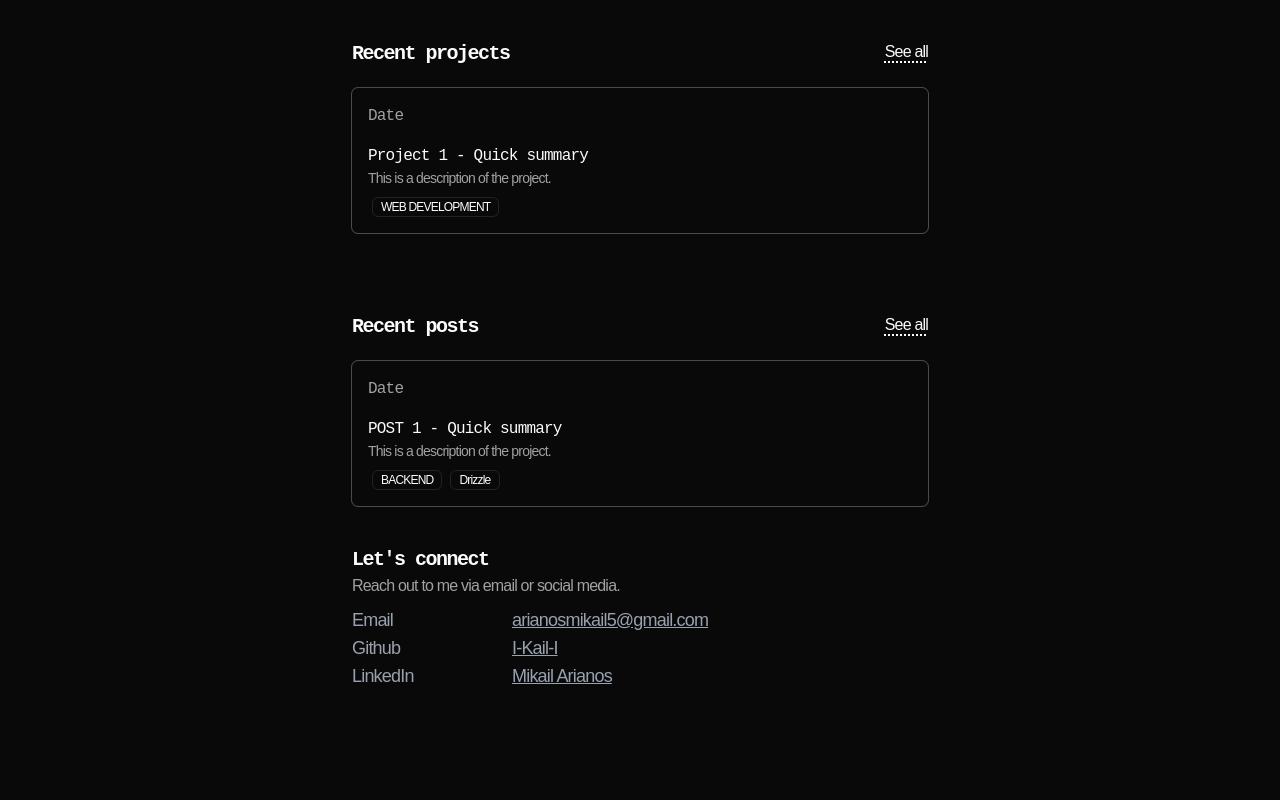
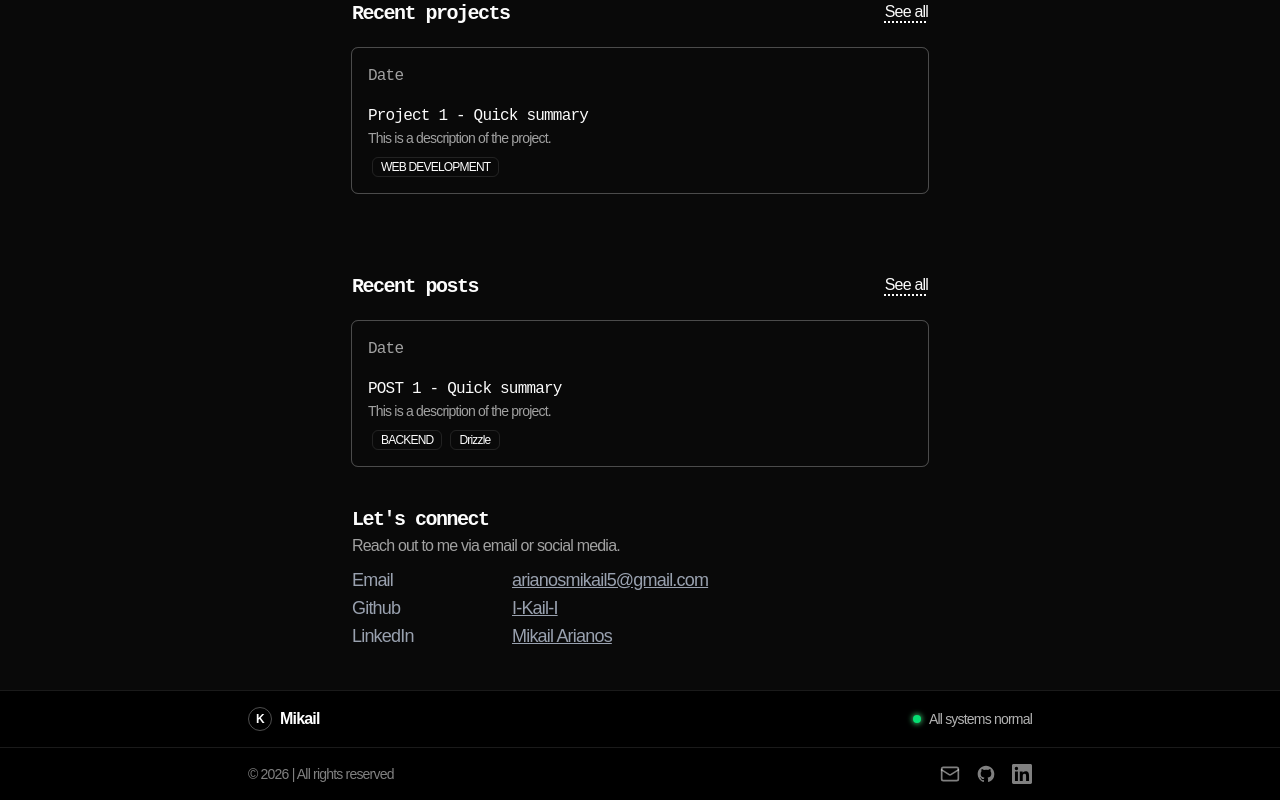
Before and after one commit to I-Kail-I/my-portofolio, a Next.js app in the folder frontend/: page / in a window 1280 px wide. Shown: the part 928-1728 px from the top of the page. Before the commit the page ends 1658 px from the top, so only its background shows below. Built offline with nearby package versions, Linux system fonts and the light colour scheme.

Commit message:
feat: adding new sidebar for admin pages and footer, and also hides the main navbar and footer when it was in admin pages

```diff
--- a/frontend/src/app/layout.jsx
+++ b/frontend/src/app/layout.jsx
@@ -1,8 +1,6 @@
 import { Geist, Geist_Mono } from "next/font/google"
 import "./globals.css"
-import { ThemeProvider } from "@/components/ui/theme-provider"
-import Navbar from "@/components/layout/navbar"
-import ClickSpark from "@/components/ui/click-spark"
+import Layout from "@/components/layout/layout"
 
 const geistSans = Geist({
   variable: "--font-geist-sans",
@@ -28,19 +26,9 @@ export default function RootLayout({ children }) {
         className={`${geistSans.variable} ${geistMono.variable} h-full antialiased`}
       >
         <body>
-          <ThemeProvider
-            attribute="class"
-            defaultTheme="dark"
-            enableSystem
-            disableTransitionOnChange
-          >
-            <Navbar />
-            <main className="w-full max-w-xl px-8 sm:px-0 mx-auto mt-15 py-10 min-h-screen">
-              <ClickSpark>
-                {children}
-              </ClickSpark>
-            </main>
-          </ThemeProvider>
+          <Layout>
+            {children}
+          </Layout>
         </body>
       </html>
     </>
--- /dev/null
+++ b/frontend/src/components/layout/app-sidebar.jsx
@@ -0,0 +1,35 @@
+"use client"
+
+import react, { useState } from "react"
+import {
+  Sidebar,
+  SidebarContent,
+  SidebarFooter,
+  SidebarGroup,
+  SidebarHeader,
+} from "@/components/ui/sidebar"
+import { SidebarTrigger } from "@/components/ui/sidebar"
+
+export default function AppSidebar() {
+  const [isOpen, setIsOpen] = useState(true)
+
+  return (
+    <>
+      <Sidebar>
+        <SidebarHeader />
+        <SidebarContent>
+          <SidebarGroup />
+          <SidebarGroup />
+        </SidebarContent>
+        <SidebarFooter />
+      </Sidebar>
+
+      <SidebarTrigger
+        className={`absolute top-4 left-4 z-10 transition-transform duration-350 cursor-pointer ${isOpen ? "translate-x-61" : "translate-x-0"}`}
+        onClick={() => {
+          setIsOpen(!isOpen)
+        }}
+      />
+    </>
+  )
+}
--- /dev/null
+++ b/frontend/src/components/layout/footer.jsx
@@ -0,0 +1,76 @@
+import React from "react"
+import { Button } from "@/components/ui/button"
+import { ArrowUp, ChevronUp, Mail } from "lucide-react"
+import { motion } from "framer-motion"
+
+{
+  /* <Button variant="destructive" className="group relative cursor-pointer">
+  <ChevronUp className="h-4 w-4 scale-100 opacity-100 transition-all duration-200 group-hover:scale-75 group-hover:opacity-0" />
+  <ArrowUp className="absolute h-4 w-4 scale-75 opacity-0 transition-all duration-200 group-hover:scale-100 group-hover:opacity-100" />
+</Button> */
+}
+
+export default function Footer() {
+  return (
+    <footer className="border-t border-white/10 bg-black text-white">
+      <div className="mx-auto flex max-w-5xl items-center justify-between px-30 py-4">
+        <div className="flex items-center gap-2 font-semibold">
+          <div className="flex h-6 w-6 items-center justify-center rounded-full border border-white/30 text-xs">
+            K
+          </div>
+          Mikail
+        </div>
+
+        <div className="flex items-center gap-2 text-sm text-white/70">
+          <motion.span
+            className="h-2 w-2 rounded-full bg-green-400"
+            animate={{
+              boxShadow: [
+                "0 0 4px 1px rgb(74 222 128 / 0.6)",
+                "0 0 10px 4px rgb(74 222 128 / 0.9)",
+                "0 0 4px 1px rgb(74 222 128 / 0.6)",
+              ],
+            }}
+            transition={{
+              duration: 2,
+              repeat: Infinity,
+              ease: "easeInOut",
+            }}
+          />
+          All systems normal
+        </div>
+      </div>
+
+      <div className="border-t border-white/10" />
+
+      <div className="mx-auto flex max-w-5xl items-center justify-between px-30 py-4">
+        <p className="text-sm text-white/50">© 2026 | All rights reserved</p>
+
+        <div className="flex items-center gap-4">
+          <a
+            href="mailto:you@example.com"
+            className="text-white/50 transition hover:text-white"
+          >
+            <Mail className="h-5 w-5" />
+          </a>
+          <a
+            href="https://github.com"
+            className="text-white/50 transition hover:text-white"
+          >
+            <svg className="h-5 w-5" fill="currentColor" viewBox="0 0 24 24">
+              <path d="M12 2C6.477 2 2 6.484 2 12.017c0 4.425 2.865 8.18 6.839 9.504.5.092.682-.217.682-.483 0-.237-.008-.868-.013-1.703-2.782.605-3.369-1.343-3.369-1.343-.454-1.158-1.11-1.466-1.11-1.466-.908-.62.069-.608.069-.608 1.003.07 1.531 1.032 1.531 1.032.892 1.53 2.341 1.088 2.91.832.092-.647.35-1.088.636-1.338-2.22-.253-4.555-1.113-4.555-4.951 0-1.093.39-1.988 1.029-2.688-.103-.253-.446-1.272.098-2.65 0 0 .84-.27 2.75 1.026A9.564 9.564 0 0112 6.844c.85.004 1.705.115 2.504.337 1.909-1.296 2.747-1.027 2.747-1.027.546 1.379.202 2.398.1 2.651.64.7 1.028 1.595 1.028 2.688 0 3.848-2.339 4.695-4.566 4.943.359.309.678.92.678 1.855 0 1.338-.012 2.419-.012 2.747 0 .268.18.58.688.482A10.019 10.019 0 0022 12.017C22 6.484 17.522 2 12 2z" />
+            </svg>
+          </a>
+          <a
+            href="https://linkedin.com"
+            className="text-white/50 transition hover:text-white"
+          >
+            <svg className="h-5 w-5" fill="currentColor" viewBox="0 0 24 24">
+              <path d="M20.447 20.452h-3.554v-5.569c0-1.328-.027-3.037-1.852-3.037-1.853 0-2.136 1.445-2.136 2.939v5.667H9.351V9h3.414v1.561h.046c.477-.9 1.637-1.85 3.37-1.85 3.601 0 4.267 2.37 4.267 5.455v6.286zM5.337 7.433a2.062 2.062 0 01-2.063-2.065 2.064 2.064 0 112.063 2.065zm1.782 13.019H3.555V9h3.564v11.452zM22.225 0H1.771C.792 0 0 .774 0 1.729v20.542C0 23.227.792 24 1.771 24h20.451C23.2 24 24 23.227 24 22.271V1.729C24 .774 23.2 0 22.222 0h.003z" />
+            </svg>
+          </a>
+        </div>
+      </div>
+    </footer>
+  )
+}
--- /dev/null
+++ b/frontend/src/components/layout/layout.jsx
@@ -0,0 +1,47 @@
+"use client"
+
+import React from "react"
+import { ThemeProvider } from "@/components/ui/theme-provider"
+import Navbar from "@/components/layout/navbar"
+import ClickSpark from "@/components/ui/click-spark"
+import Footer from "@/components/layout/footer"
+import { usePathname } from "next/navigation"
+import AppSidebar from "@/components/layout/app-sidebar"
+import { SidebarProvider } from "@/components/ui/sidebar"
+
+export default function Layout({ children }) {
+  const pathname = usePathname()
+
+  if (pathname.startsWith("/admin")) {
+    return (
+      <ThemeProvider
+        attribute="class"
+        defaultTheme="dark"
+        enableSystem
+        disableTransitionOnChange
+      >
+        <SidebarProvider>
+          <AppSidebar />
+          <main className="min-h-screen w-full">
+            <ClickSpark>{children}</ClickSpark>
+          </main>
+        </SidebarProvider>
+      </ThemeProvider>
+    )
+  } else {
+    return (
+      <ThemeProvider
+        attribute="class"
+        defaultTheme="dark"
+        enableSystem
+        disableTransitionOnChange
+      >
+        <Navbar />
+        <main className="mx-auto mt-15 min-h-screen w-full max-w-xl px-8 pb-10 sm:px-0">
+          <ClickSpark>{children}</ClickSpark>
+        </main>
+        <Footer />
+      </ThemeProvider>
+    )
+  }
+}
```
